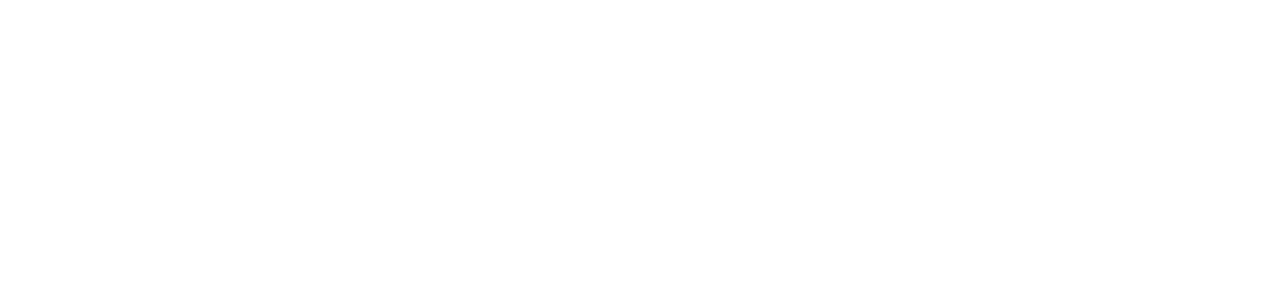
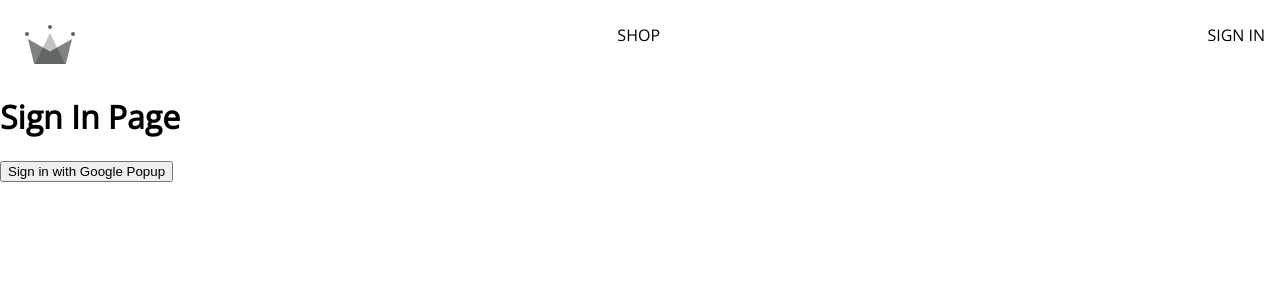
Before and after one commit to ekal901/crwn-clothing, a React (Create React App) app: page /sign-in in a window 1280 px wide. Before the commit this address had no page. Shown: the top 300 px of the page. Built offline with nearby package versions, Linux system fonts and the light colour scheme; a web font is replaced by a local one.

Commit message:
firebase google popup

```diff
--- a/package.json
+++ b/package.json
@@ -6,6 +6,7 @@
     "@testing-library/jest-dom": "^5.16.2",
     "@testing-library/react": "^12.1.4",
     "@testing-library/user-event": "^13.5.0",
+    "firebase": "^9.6.10",
     "react": "^17.0.2",
     "react-dom": "^17.0.2",
     "react-router-dom": "^6.2.2",
--- a/src/App.js
+++ b/src/App.js
@@ -1,6 +1,7 @@
 import { Route, Routes } from 'react-router-dom';
 import Home from './routes/home/home.component';
 import Navigation from './routes/navigtaion/navigation.component';
+import SignIn from './routes/sign-in/sign-in.component';
 
 const Shop = () => {
   return (
@@ -14,6 +15,7 @@
       <Route path='/' element={<Navigation />}>
         <Route index element={<Home />} />
         <Route path='shop' element={<Shop />} />
+        <Route path='sign-in' element={<SignIn />} />
       </Route>
     </Routes>
   );
--- a/src/routes/navigtaion/navigation.component.jsx
+++ b/src/routes/navigtaion/navigation.component.jsx
@@ -15,6 +15,11 @@
                         SHOP
                     </Link>
                 </div>
+                <div className="nav-links-container">
+                    <Link className="nav-link" to="/sign-in">
+                        SIGN IN
+                    </Link>
+                </div>
             </div>
             <Outlet />
         </Fragment>
--- /dev/null
+++ b/src/routes/sign-in/sign-in.component.jsx
@@ -0,0 +1,16 @@
+import '../../utils/firebase/firebase.utils'
+import { signInWithGooglePopup } from '../../utils/firebase/firebase.utils'
+
+const SignIn = () => {
+    const logGoogleUser = async () => {
+        const response = await signInWithGooglePopup();
+        console.log(response);
+    }
+    return (
+        <div>
+            <h1>Sign In Page</h1>
+            <button onClick={logGoogleUser}>Sign in with Google Popup</button>
+        </div>
+    )
+}
+export default SignIn
--- /dev/null
+++ b/src/utils/firebase/firebase.utils.js
@@ -0,0 +1,28 @@
+import { initializeApp } from "firebase/app";
+import {
+  getAuth,
+  signInWithRedirect,
+  signInWithPopup,
+  GoogleAuthProvider,
+} from "firebase/auth";
+
+// Your web app's Firebase configuration
+const firebaseConfig = {
+  apiKey: "AIzaSyAmKE-43Gd5DNMWgVP8lHd-6WLeb8Hh5Nc",
+  authDomain: "crwn-clothing-db-3d788.firebaseapp.com",
+  projectId: "crwn-clothing-db-3d788",
+  storageBucket: "crwn-clothing-db-3d788.appspot.com",
+  messagingSenderId: "879555954163",
+  appId: "1:879555954163:web:07b83352c1b09f4757be86",
+};
+
+// Initialize Firebase
+const firebaseApp = initializeApp(firebaseConfig);
+
+const provider = new GoogleAuthProvider();
+provider.setCustomParameters({
+  prompt: "select_account",
+});
+
+export const auth = getAuth();
+export const signInWithGooglePopup = () => signInWithPopup(auth, provider);
```
Also changed, not shown: 1 other file (tests, documents, lock files or other folders).
